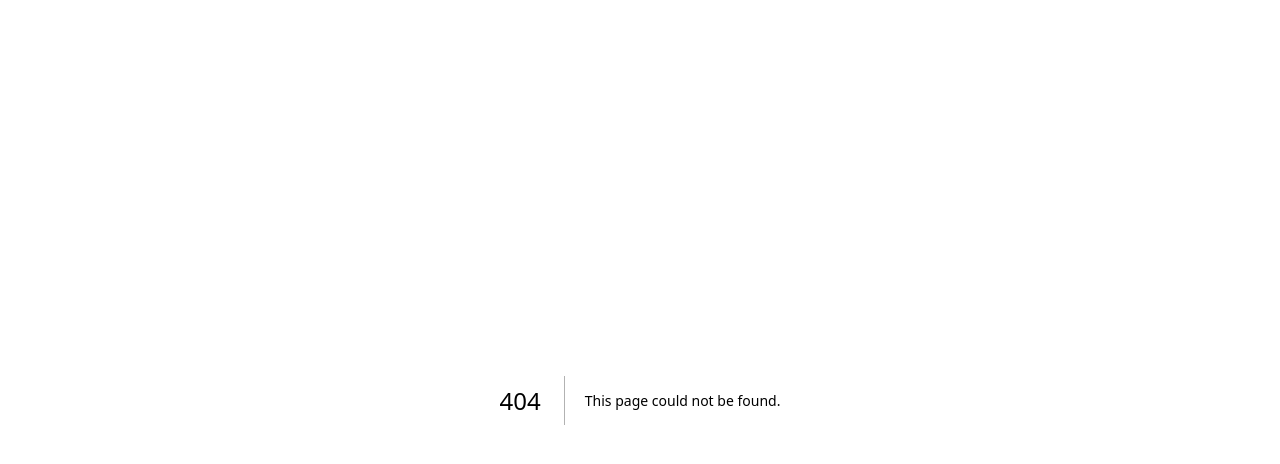
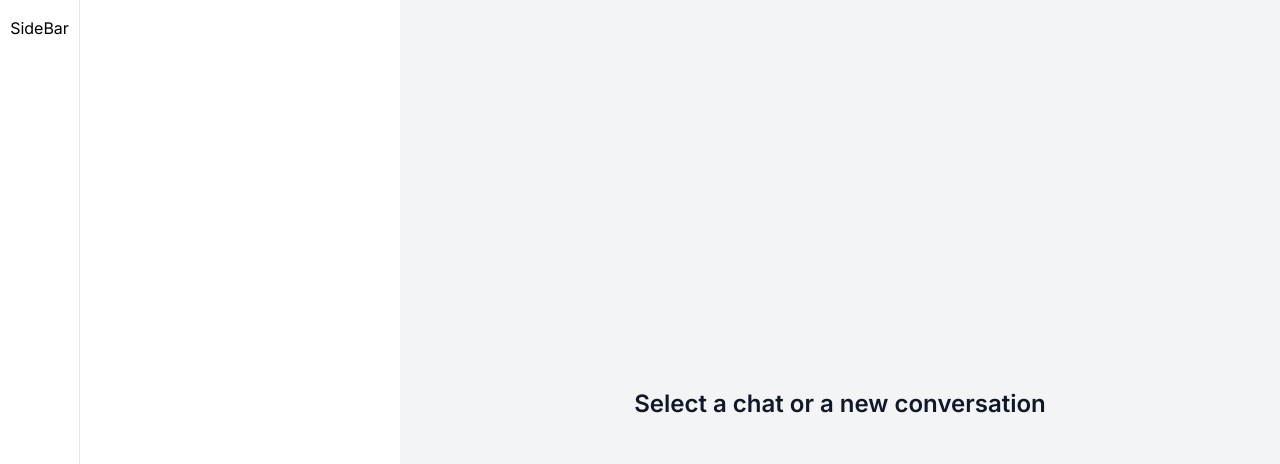
Before and after one commit to facuGodoy/Messenger-Clone, a Next.js app: page /users in a window 1280 px wide. Before the commit this address had no page. Shown: the top 464 px of the page. Built offline with nearby package versions, Linux system fonts and the light colour scheme.

Commit message:
"Changes in SideBar and layout"

```diff
--- a/app/(side)/componets/AuthForm.tsx
+++ b/app/(side)/componets/AuthForm.tsx
@@ -1,21 +1,29 @@
 "use client";
 
 import axios from "axios";
-import { useCallback, useState } from "react";
+import { useCallback, useEffect, useState } from "react";
 import { useForm, FieldValues, SubmitHandler } from "react-hook-form";
 import Input from "../../components/inputs/Input";
 import Button from "../../components/Button";
 import AuthSocialButton from "./AuthSocialButton";
 import { BsGithub, BsGoogle } from "react-icons/bs";
-import { Island_Moments } from "next/font/google";
 import { toast } from "react-hot-toast";
-import {signIn} from "next-auth/react"
+import { signIn, useSession } from "next-auth/react";
+import { useRouter } from "next/navigation";
 
 type Variant = "LOGIN" | "REGISTER";
 
 const AuthForm = () => {
+  const session = useSession();
+  const router = useRouter();
   const [variant, setVariant] = useState<Variant>("LOGIN");
   const [isLoading, setIsLoading] = useState(false);
+
+  useEffect(() => {
+    if (session?.status === "authenticated") {
+      router.push("/users");
+    }
+  }, [session?.status, router]);
 
   const toggleVariant = useCallback(() => {
     if (variant === "LOGIN") {
@@ -44,22 +52,24 @@
       // Axios Register
       axios
         .post("/api/register", data)
+        .then(() => signIn("credentials", data))
         .catch(() => toast.error("Something went wrong!"))
         .finally(() => setIsLoading(false));
     }
 
     if (variant === "LOGIN") {
       // NextAuth SignIn
-      signIn('credentials', {
+      signIn("credentials", {
         ...data,
-        redirect: false
+        redirect: false,
       })
         .then((callback) => {
           if (callback?.error) {
-            toast.error('Invalid Credentials');
+            toast.error("Invalid Credentials");
           }
           if (callback?.ok && !callback?.error) {
-            toast.success('Logged in!');
+            toast.success("Logged in!");
+            router.push("/users");
           }
         })
         .finally(() => setIsLoading(false));
@@ -73,13 +83,13 @@
     signIn(action, { redirect: false })
       .then((callback) => {
         if (callback?.error) {
-          toast.error('Invalid Credentials')
+          toast.error("Invalid Credentials");
         }
         if (callback?.ok && !callback?.error) {
-          toast.success('Logged in!')
+          toast.success("Logged in!");
         }
       })
-    .finally(() => setIsLoading(false));
+      .finally(() => setIsLoading(false));
   };
 
   return (
--- /dev/null
+++ b/app/components/EmptyState.tsx
@@ -0,0 +1,11 @@
+const EmptyState = () => {
+  return (
+    <div className="px-4 py-10 sm:px-6 lg:px-8 lg:py-6 h-full flex justify-center items-center bg-gray-100">
+      <div className="text-center items-center flex flex-col">
+        <h3 className="mt-2 text-2xl font-semibold text-gray-900">Select a chat or a new conversation</h3>
+      </div>
+    </div>
+  );
+};
+
+export default EmptyState;
--- /dev/null
+++ b/app/components/sidebar/DesktopSideBar.tsx
@@ -0,0 +1,32 @@
+"use client";
+
+import useRoutes from "@/app/hooks/useRoutes";
+import DesktopItem from "./DesktopItem";
+import { useState } from "react";
+
+const DesktopSideBar = () => {
+  const routes = useRoutes();
+  const [isOpen, setIsOpen] = useState(false);
+
+  return (
+    <div className="hidden lg:fixed lg:inset-y-0 lg:left-0 lg:z-40 lg:w-20 xl:px-6 lg:overflow-y-auto lg:bg-white lg:border-r-[1px] lg:pb-4 lg:flex lg:flex-col justify-between">
+      <nav className="mt-4 flex flex-col justify-between">
+        <ul role="list" className="flex flex-col items-center space-y-1">
+          SideBar
+          {/* {routes.map((item) => (
+            <DesktopItem
+              key={item.label}
+              href={item.href}
+              label={item.label}
+              icon={item.icon}
+              active={item.active}
+              onClick={item.onClick}
+            />
+          ))} */}
+        </ul>
+      </nav>
+    </div>
+  );
+};
+
+export default DesktopSideBar;
--- /dev/null
+++ b/app/components/sidebar/SideBar.tsx
@@ -0,0 +1,12 @@
+import DesktopSideBar from "./DesktopSideBar";
+
+async function SideBar({ children }: { children: React.ReactNode }) {
+  return (
+    <div className="h-full">
+      <DesktopSideBar />
+      <main className="lg:pl-20 h-full">{children}</main>
+    </div>
+  );
+}
+
+export default SideBar;
--- /dev/null
+++ b/app/context/AuthContext.tsx
@@ -0,0 +1,11 @@
+"use client";
+
+import { SessionProvider } from "next-auth/react";
+
+interface AuthContextProps {
+  children: React.ReactNode;
+}
+
+export default function AuthContext({ children }: AuthContextProps) {
+  return <SessionProvider>{children}</SessionProvider>;
+}
--- /dev/null
+++ b/app/hooks/useRoutes.ts
@@ -0,0 +1,39 @@
+import { useMemo } from "react";
+import { usePathname } from "next/navigation";
+import { HiChat } from "react-icons/hi";
+import { HiArrowLeftOnRectangle, HiUsers } from "react-icons/hi2";
+import { signOut } from "next-auth/react";
+import useConversation from "./useConversation";
+
+const useRoutes = () => {
+  const pathname = usePathname();
+  const { conversationId } = useConversation();
+
+  const routes = useMemo(
+    () => [
+      {
+        label: "Chat",
+        href: "/conversations",
+        icon: HiChat,
+        active: pathname === "/conversations" || !!conversationId,
+      },
+      {
+        label: "Users",
+        href: "/users",
+        icon: HiUsers,
+        active: pathname === "/users",
+      },
+      {
+        label: "Logout",
+        onClick: () => signOut(),
+        href: "#",
+        icon: HiArrowLeftOnRectangle,
+      },
+    ],
+    [pathname, conversationId]
+  );
+
+  return routes;
+};
+
+export default useRoutes;
--- a/app/layout.tsx
+++ b/app/layout.tsx
@@ -1,6 +1,9 @@
-import ToasterContext from './context/ToasterContext'
+import { Inter } from 'next/font/google';
+
+import AuthContext from './context/AuthContext';
+import ToasterContext from './context/ToasterContext';
+
 import './globals.css'
-import { Inter } from 'next/font/google'
 
 const inter = Inter({ subsets: ['latin'] })
 
@@ -17,8 +20,10 @@
   return (
     <html lang="en">
       <body className={inter.className}>
-        <ToasterContext />
-        {children}
+        <AuthContext>
+          <ToasterContext />
+          {children}
+        </AuthContext>
       </body>
     </html>
   )
--- /dev/null
+++ b/app/users/layout.tsx
@@ -0,0 +1,10 @@
+import SideBar from "../components/sidebar/SideBar";
+
+export default async function UsersLayout({ children }: { children: React.ReactNode }) {
+  return (
+    // @ts-expect-error Server Component
+    <SideBar>
+      <div className="h-full">{children}</div>
+    </SideBar>
+  );
+}
--- /dev/null
+++ b/app/users/page.tsx
@@ -0,0 +1,11 @@
+import EmptyState from "../components/EmptyState";
+
+const Users = () => {
+  return (
+    <div className="hidden lg:block lg:pl-80 h-full">
+      <EmptyState />
+    </div>
+  );
+};
+
+export default Users;
```
Also changed, not shown: middleware.ts (added, +11 -0 lines), 1 other file (tests, documents, lock files or other folders).
